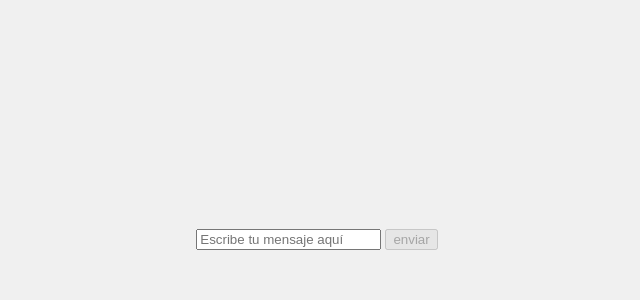
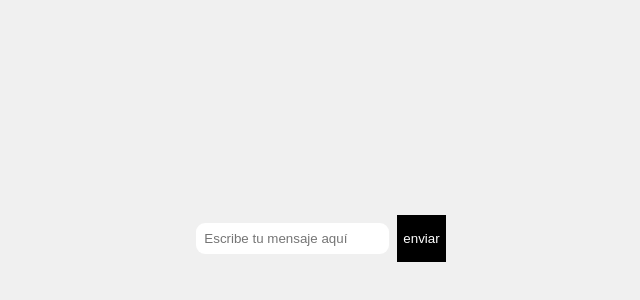
Before and after one commit to javierjuanJJ/chatgpt-clone, a plain HTML site: page index.html in a window 1280 px wide. Shown: the part 178-478 px from the top of the page, without its empty margins (323-963 px from the left). Drawn offline with Linux system fonts and the light colour scheme.

Commit message:
Commit 8

```diff
--- a/index.html
+++ b/index.html
@@ -69,6 +69,35 @@
             background-color: green;
             /* Ejemplo de color [18] */
         }
+
+        form {
+            display: flex;
+        }
+
+        form input {
+            /* Usando el nested selector implícito */
+            border-radius: 9px;
+            flex-grow: 1;
+            /* Para que el input se expanda [20] */
+            border: 0;
+            padding: 8px;
+            margin: 8px;
+            /* ... Otros estilos ... */
+        }
+
+        form button {
+            background: black/* color */;
+            border: 0;
+            color: white;
+            cursor: Pointer;
+            /* ... otros estilos ... */
+        }
+
+        form button:hover {
+            /* Usando el ampersand (&) para referirse al padre (button) [21] */
+            background: green  /* slightly darker color */  ;
+            transition: background 0.3s;
+        }
     </style>
 </head>
 
```
